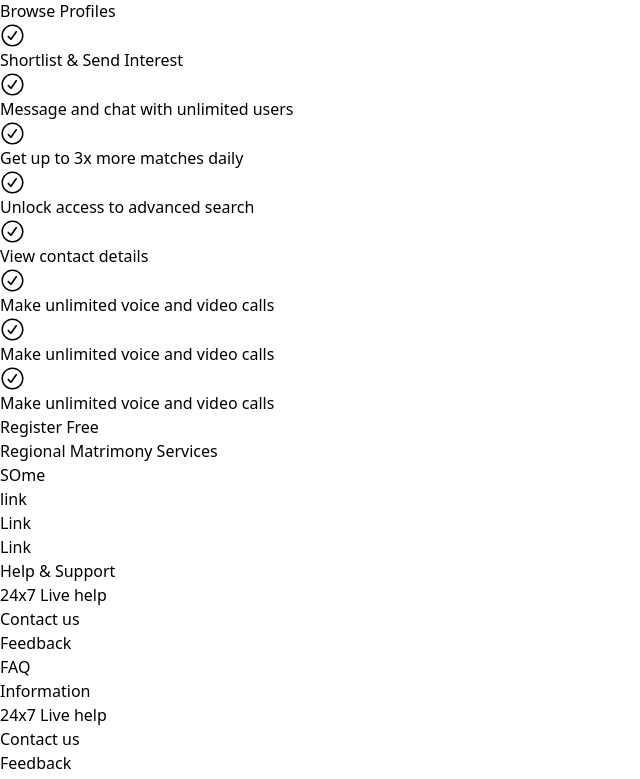
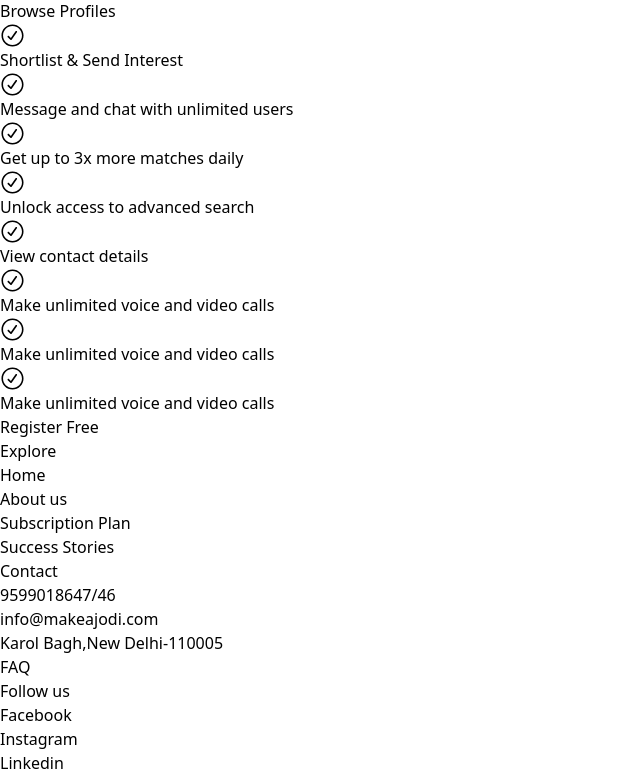
Before and after one commit to rahulkumar900/makeajodi, a React (Vite) app: page / in a window 1280 px wide. Shown: the part 7332-8111 px from the top of the page, without its empty margins (0-640 px from the left). Built offline with nearby package versions, Linux system fonts and the light colour scheme.

Commit message:
dasdasdas

```diff
--- a/src/components/container-block/layout.jsx
+++ b/src/components/container-block/layout.jsx
@@ -5,7 +5,7 @@
 
 export default function layout() {
   return (
-    <div className="bg-white">
+    <div className="bg-rose-700 text-white">
       <Navbar />
       <div className="main">
         <Outlet />
--- a/src/components/molecules/card.jsx
+++ b/src/components/molecules/card.jsx
@@ -3,8 +3,8 @@
 import { CiHeart } from "react-icons/ci";
 export default function Card({ firstName, lastName, img, story }) {
   return (
-    <div className="relative m-0 p-0 border-b-8  border-4 border-black rounded-3xl overflow-hidden">
-      <div className="max-w-md mx-auto md:max-w-2xl  break-words bg-white w-full  ">
+    <div className="relative m-0 p-0 border-b-4 bg-rose-600  border-2 border-rose-200 rounded-3xl overflow-hidden">
+      <div className="max-w-md mx-auto md:max-w-2xl  break-words bg-rose-600 w-full  ">
         <div className=" ">
           <img
             alt="satu"
@@ -15,10 +15,10 @@
           />
           <div className=" p-4">
             <div className="text-lg   font-semibold ">
-              {firstName} <CiHeart className="inline text-rose-600" size={24} />{" "}
+              {firstName} <CiHeart className="inline text-rose-50" size={24} />{" "}
               {lastName}
             </div>
-            <p className="text-gray-600 font-normal line-clamp-3">{story}</p>
+            <p className=" font-normal line-clamp-3">{story}</p>
           </div>
         </div>
       </div>
--- a/src/components/ui/footer.jsx
+++ b/src/components/ui/footer.jsx
@@ -1,5 +1,4 @@
 import { memo } from "react";
-
 
 import Container from "../container-block/container-section";
 function footer() {
@@ -7,24 +6,33 @@
     <Container className="bg-rose-500 text-white pb-16">
       <div className=" flex-wrap gap-8 flex max-w-7xl mx-auto py-2 px-2 md:px-8 ">
         <div className="space-y-2 flex-auto">
-          <h3 className=" font-bold">Regional Matrimony Services</h3>
+          <h3 className=" font-bold">Explore</h3>
           <ul>
-            <li>SOme</li>
-            <li>link</li>
-            <li>Link</li>
-            <li>Link</li>
+            <li>Home</li>
+            <li>About us</li>
+            <li>Subscription Plan</li>
+            <li>Success Stories</li>
           </ul>
         </div>
         <div className="space-y-2 flex-auto">
-          <h3 className="font-bold"> Help & Support</h3>
+          <h3 className="font-bold">Contact</h3>
           <ul>
-            <li>24x7 Live help</li>
-            <li>Contact us</li>
-            <li>Feedback</li>
+            <li>9599018647/46</li>
+            <li>info@makeajodi.com</li>
+            <li>Karol Bagh,New Delhi-110005</li>
             <li>FAQ</li>
           </ul>
         </div>
         <div className="space-y-2 flex-auto">
+          <h3 className="font-bold"> Follow us</h3>
+          <ul>
+            <li>Facebook</li>
+            <li>Instagram</li>
+            <li>Linkedin</li>
+            <li>YouTube</li>
+          </ul>
+        </div>
+        {/* <div className="space-y-2 flex-auto">
           <h3 className="font-bold"> Information</h3>
           <ul>
             <li>24x7 Live help</li>
@@ -32,20 +40,9 @@
             <li>Feedback</li>
             <li>FAQ</li>
           </ul>
-        </div>
-        <div className="space-y-2 flex-auto">
-          <h3 className="font-bold"> Information</h3>
-          <ul>
-            <li>24x7 Live help</li>
-            <li>Contact us</li>
-            <li>Feedback</li>
-            <li>FAQ</li>
-          </ul>
-        </div>
+        </div> */}
       </div>
-
     </Container>
-
   );
 }
 
--- a/src/components/ui/navbar.jsx
+++ b/src/components/ui/navbar.jsx
@@ -4,7 +4,7 @@
 
 function navbar() {
   return (
-    <div className="border-b ">
+    <div className="border-b bg-rose-900">
       <header className=" px-2 md:px-8 py-2 max-w-7xl mx-auto flex justify-between items-center ">
         <div>LOGO</div>
         <div className="flex items-center gap-8">
--- a/src/pages/home.jsx
+++ b/src/pages/home.jsx
@@ -18,24 +18,30 @@
         <div className="flex gap-8 items-center max-w-7xl mx-auto px-2 md:px-8  py-2">
           <div className="hidden md:block h-f w-1/2 flex-auto"></div>
           <div className=" w-full md:w-1/2 h-f    flex justify-end items-center ">
-            <form className="w-full space-y-4 px-6 py-10  shadow-sm h-min  max-w-lg border rounded-lg  bg-white ">
-              <div className="w-full  px-3 mb-6 md:mb-0">
+            <form className="w-full space-y-4 px-6 py-10  shadow-sm h-min  max-w-lg border rounded-lg  bg-rose-900 ">
+              <div className="w-full   px-3 mb-6 md:mb-0">
                 <label
-                  className="block tracking-wide text-gray-700 text-xs font-bold mb-2"
+                  className="block tracking-wide  text-base mb-2"
                   htmlFor="selectFor"
                 >
                   Create Profile For
                 </label>
                 <select
                   id="selectFor"
-                  className="w-full block   text-gray-700 border rounded py-3 px-4 mb-3 leading-tight focus:outline-none focus:bg-white"
+                  className="w-full block  bg-rose-500 focus:bg-rose-500   border rounded py-3 px-4 mb-3 leading-tight focus:outline-none "
                 >
                   {profileFor
                     ? profileFor.map((ele, i) => {
                         return (
-                          <option key={i} className="py-3 px-4" value={ele}>
-                           {ele}
-                          </option>
+                          <>
+                            <option
+                              key={i}
+                              className="py-3 px-4 bg-rose-950"
+                              value={ele}
+                            >
+                              {ele}
+                            </option>
+                          </>
                         );
                       })
                     : "Null"}
@@ -62,16 +68,15 @@
               </div>
               <div className="w-full  px-3 mb-6 md:mb-0">
                 <label
-                  className="block tracking-wide text-gray-700 text-xs font-bold mb-2"
+                  className="block tracking-wide  text-base  mb-2"
                   htmlFor="name"
                 >
                   Name
                 </label>
                 <input
-                  className="appearance-none block w-full  text-gray-700 border  rounded py-3 px-4 mb-3 leading-tight focus:outline-none focus:bg-white"
+                  className="appearance-none block w-full   border  rounded py-3 px-4 mb-3 leading-tight focus:outline-none bg-rose-500 focus:bg-rose-500"
                   id="name"
                   type="text"
-
                 />
                 <p className="hidden text-xs italic">
                   Please fill out this field.
@@ -79,16 +84,15 @@
               </div>
               <div className="w-full  px-3 mb-6 md:mb-0">
                 <label
-                  className="block tracking-wide text-gray-700 text-xs font-bold mb-2"
+                  className="block tracking-wide text-base mb-2"
                   htmlFor="mobile"
                 >
                   Mobile Number
                 </label>
                 <input
-                  className="appearance-none block w-full  text-gray-700 border  rounded py-3 px-4 mb-3 leading-tight focus:outline-none focus:bg-white"
+                  className="appearance-none block w-full  border  rounded py-3 px-4 mb-3 leading-tight focus:outline-none bg-rose-500 focus:bg-rose-500 "
                   id="mobile"
                   type="tele"
-
                 />
                 <p className="hidden text-xs italic">
                   Please fill out this field.
@@ -96,16 +100,15 @@
               </div>
               <div className="w-full  px-3 mb-6 md:mb-0">
                 <label
-                  className="block tracking-wide text-gray-700 text-xs font-bold mb-2"
+                  className="block tracking-wide  text-base  mb-2"
                   htmlFor="email"
                 >
                   Email Address
                 </label>
                 <input
-                  className="appearance-none block w-full  text-gray-700 border  rounded py-3 px-4 mb-3 leading-tight focus:outline-none focus:bg-white"
+                  className="appearance-none block w-full   border  rounded py-3 px-4 mb-3 leading-tight focus:outline-none bg-rose-500 focus:bg-rose-500 "
                   id="email"
                   type="email"
-
                 />
                 <p className=" hidden text-xs italic">
                   Please fill out this field.
@@ -126,8 +129,8 @@
           Find Your Special One
         </h2>
         <div className="grid gap-4 grid-cols-12 w-full mt-12 max-w-7xl px-2 md:px-8  py-2   mx-auto">
-          <div className="border-b-8  border-4 border-black rounded-3xl col-span-full md:col-span-4 text-center   shadow p-10 space-y-2">
-            <div className=" w-min border rounded-full p-6 mx-auto">
+          <div className="border-b-4 bg-rose-600  border border-rose-200 rounded-xl  col-span-full md:col-span-4 text-center   shadow p-10 space-y-2">
+            <div className=" w-min border  rounded-full p-6 mx-auto">
               <div>
                 <svg
                   xmlns="http://www.w3.org/2000/svg"
@@ -141,7 +144,7 @@
             <h3 className="text-2xl font-semibold text-center">SignUp</h3>
             <p>Register for free & Put your Matrimony Profile</p>
           </div>
-          <div className="border-b-8  border-4 border-black rounded-3xl col-span-full md:col-span-4 text-center    shadow p-10 space-y-2">
+          <div className="border-b-4 bg-rose-600  border border-rose-200 rounded-xl  col-span-full md:col-span-4 text-center    shadow p-10 space-y-2">
             <div className=" w-min border rounded-full p-6 mx-auto">
               <div>
                 <svg className="w-16 h-16" viewBox="0 0 100.4 100.4">
@@ -152,7 +155,7 @@
             <h3 className="text-2xl font-semibold text-center">Connect</h3>
             <p>Select and Connect with Your Compatible matches</p>
           </div>
-          <div className="border-b-8  border-4 border-black rounded-3xl col-span-full md:col-span-4 text-center  shadow p-10 space-y-2">
+          <div className="border-b-4 bg-rose-600  border border-rose-200 rounded-xl  col-span-full md:col-span-4 text-center  shadow p-10 space-y-2">
             <div className=" w-min border rounded-full p-6 mx-auto">
               <div>
                 <svg
@@ -175,7 +178,7 @@
       <Container>
         <div className=" max-w-7xl mx-auto px-2 md:px-8  py-2 ">
           <h2 className="font-bold text-3xl  md:text-4xl">
-             Success Stories of MakeaJodi
+            Success Stories of MakeAJodi
           </h2>
           <div className=" w-full mt-12 ">
             <SwiperCard />
@@ -187,7 +190,8 @@
           <h4 className="text-3xl md:text-4xl font-serif font-semibold">
             Your Story is waiting to happen
           </h4>
-          <a href="#hero"
+          <a
+            href="#hero"
             type="button"
             role="button"
             className=" font-serif bg-rose-500 border-2 rounded-lg px-6 py-2"
@@ -200,7 +204,7 @@
       <Container>
         <div className=" mx-auto max-w-7xl px-2 md:px-8  py-2 ">
           <div className="mx-auto md:max-w-4xl  text-left md:text-center">
-            <p className=" sm:hidden leading-tright text-sm text-gray-600 font-semibold  ">
+            <p className=" sm:hidden  leading-loose text-sm text-rose-100 font-semibold  ">
               UPGRADE YOUR MEMBERSHIP PLAN
             </p>
             <h4 className=" -mt-1 mb-3  md:mt-0 text-left md:text-center leading-snug text-3xl  md:text-4xl font-bold tracking-tight">
@@ -213,8 +217,8 @@
             </p>
           </div>
           <div className="mt-12">
-            <div className="flex gap-8 md:gap-0 flex-col md:flex-row w-full justify-center items-center ">
-              <div className="w-full membership-card-free border h-min p-6 space-y-6 max-w-none md:max-w-sm">
+            <div className="flex gap-8 md:gap-1 flex-col md:flex-row  w-full justify-center items-center ">
+              <div className="w-full membership-card-free  bg-rose-800 border h-min p-6 space-y-6 max-w-none md:max-w-sm">
                 <div className="space-y-2">
                   <div className="w-10 h-1 bg-green-500"></div>
                   <div className="text-3xl  font-bold">Free</div>
@@ -237,26 +241,26 @@
                     </p>
                   </li>
                   <li className="inline-flex items-center gap-2">
-                    <RxCrossCircled size={25} className="text-gray-500" />
-                    <p className="text-md text-gray-500 font-normal">
+                    <RxCrossCircled size={25} className="text-rose-300" />
+                    <p className="text-md text-rose-300 font-normal">
                       Get up to 3x more matches daily
                     </p>
                   </li>
                   <li className="inline-flex items-center gap-2">
-                    <RxCrossCircled size={25} className="text-gray-500" />
-                    <p className="text-md text-gray-500 font-normal">
+                    <RxCrossCircled size={25} className="text-rose-300" />
+                    <p className="text-md text-rose-300 font-normal">
                       Unlock access to advanced search
                     </p>
                   </li>
                   <li className="inline-flex items-center gap-2">
-                    <RxCrossCircled size={25} className="text-gray-500" />
-                    <p className="text-md text-gray-500  font-normal">
+                    <RxCrossCircled size={25} className="text-rose-300" />
+                    <p className="text-md text-rose-300  font-normal">
                       View contact details
                     </p>
                   </li>
                   <li className="inline-flex items-center gap-2">
-                    <RxCrossCircled size={25} className="text-gray-500" />
-                    <p className="text-md text-gray-500   font-normal">
+                    <RxCrossCircled size={25} className="text-rose-300" />
+                    <p className="text-md text-rose-300   font-normal">
                       Make unlimited voice and video calls
                     </p>
                   </li>
```
